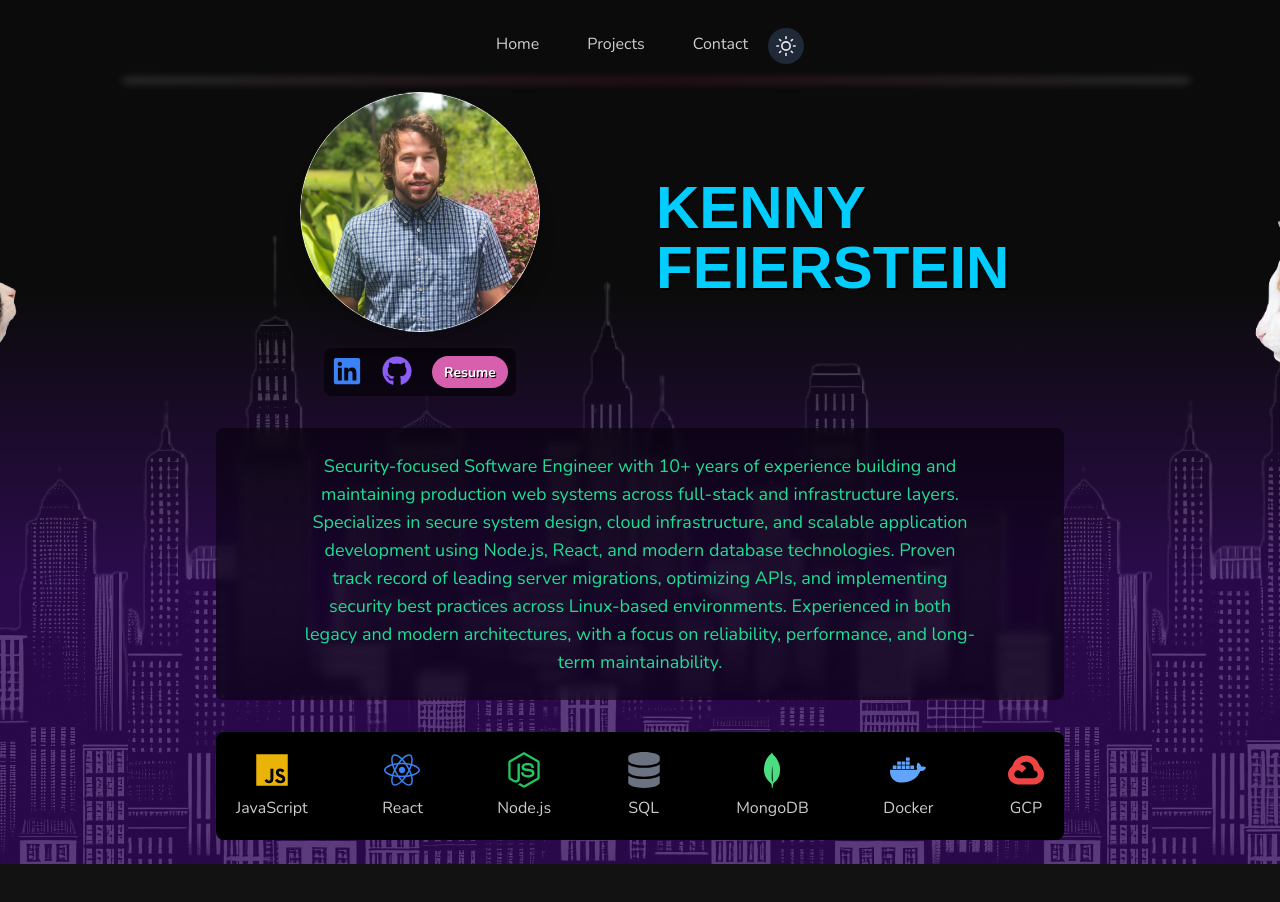
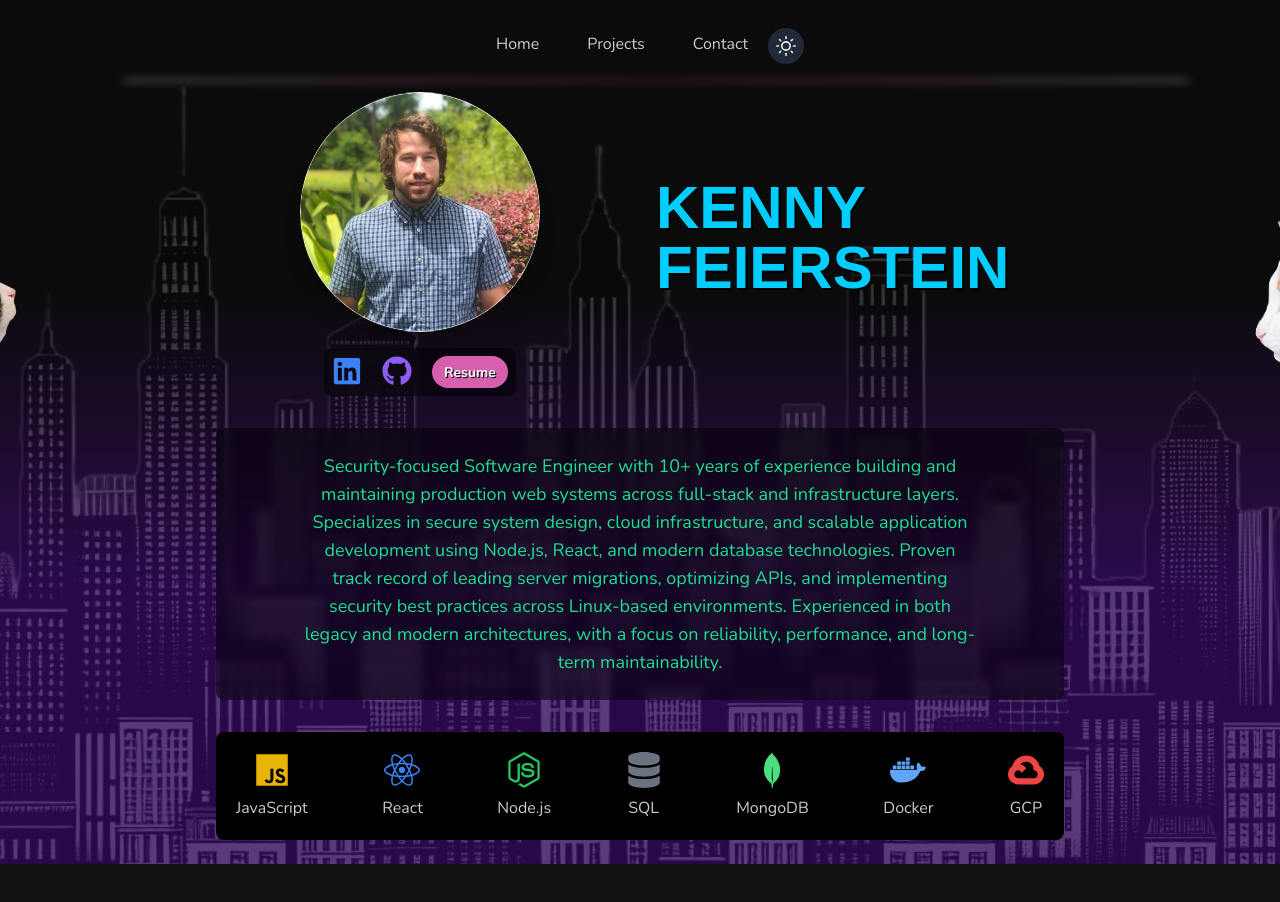
Before and after one commit to Feierstein1/ProfilePage, a Next.js app: page / in a window 1280 px wide. Shown: the top 902 px of the page. Built offline with nearby package versions, Linux system fonts and the light colour scheme; a web font is replaced by a local one.

Commit message:
adding bg through style test

```diff
--- a/src/app/page.tsx
+++ b/src/app/page.tsx
@@ -4,7 +4,12 @@ import Profile from '../components/profile/Profile'
 
 const Home = () => {
   return (
-    <div className="flex flex-col items-centerspace-y-6 inset-0 bg-city bg-top mix-blend-overlay">
+    <div className="flex flex-col items-centerspace-y-6 inset-0 bg-city bg-top mix-blend-overlay" style={{
+        backgroundImage: "url('/city-background.jpg')",
+        backgroundSize: "cover",
+        backgroundPosition: "center",
+        minHeight: "100vh",
+      }}>
         <Profile/>
     </div>
   );
```
